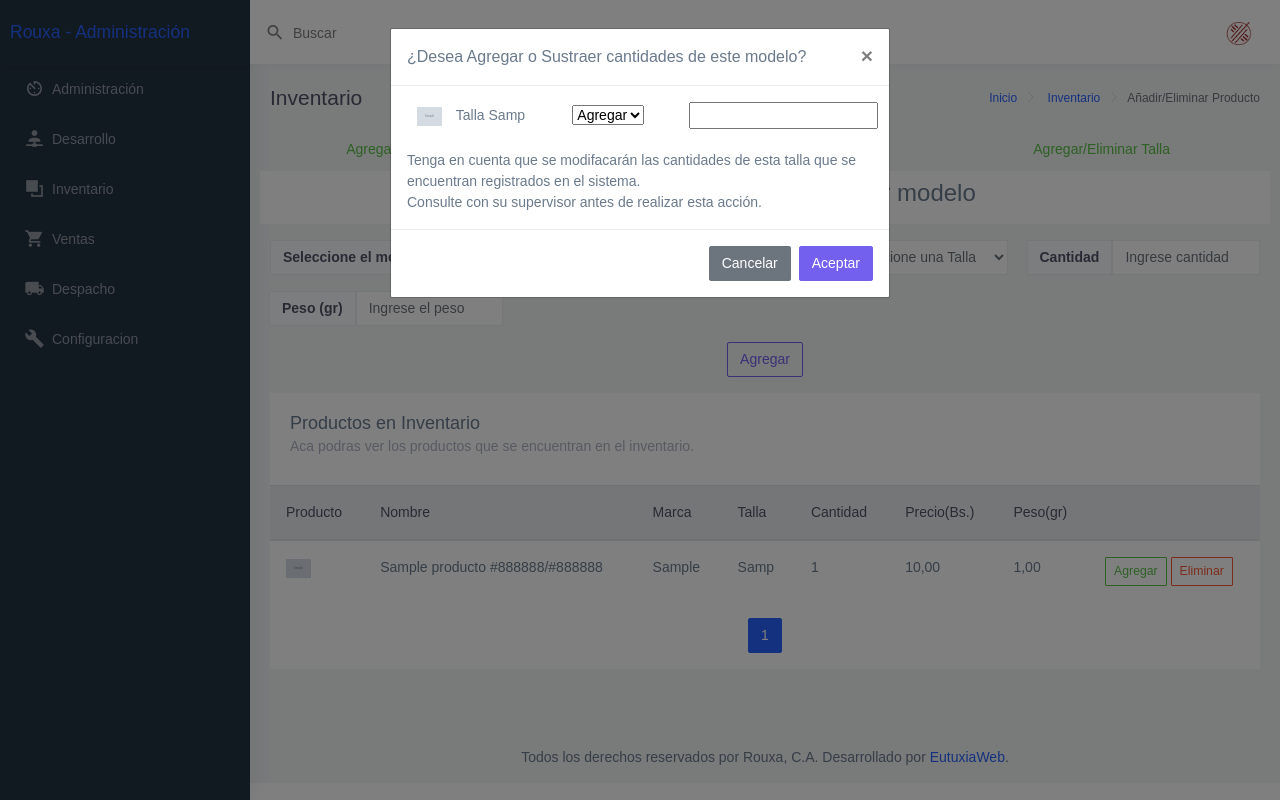
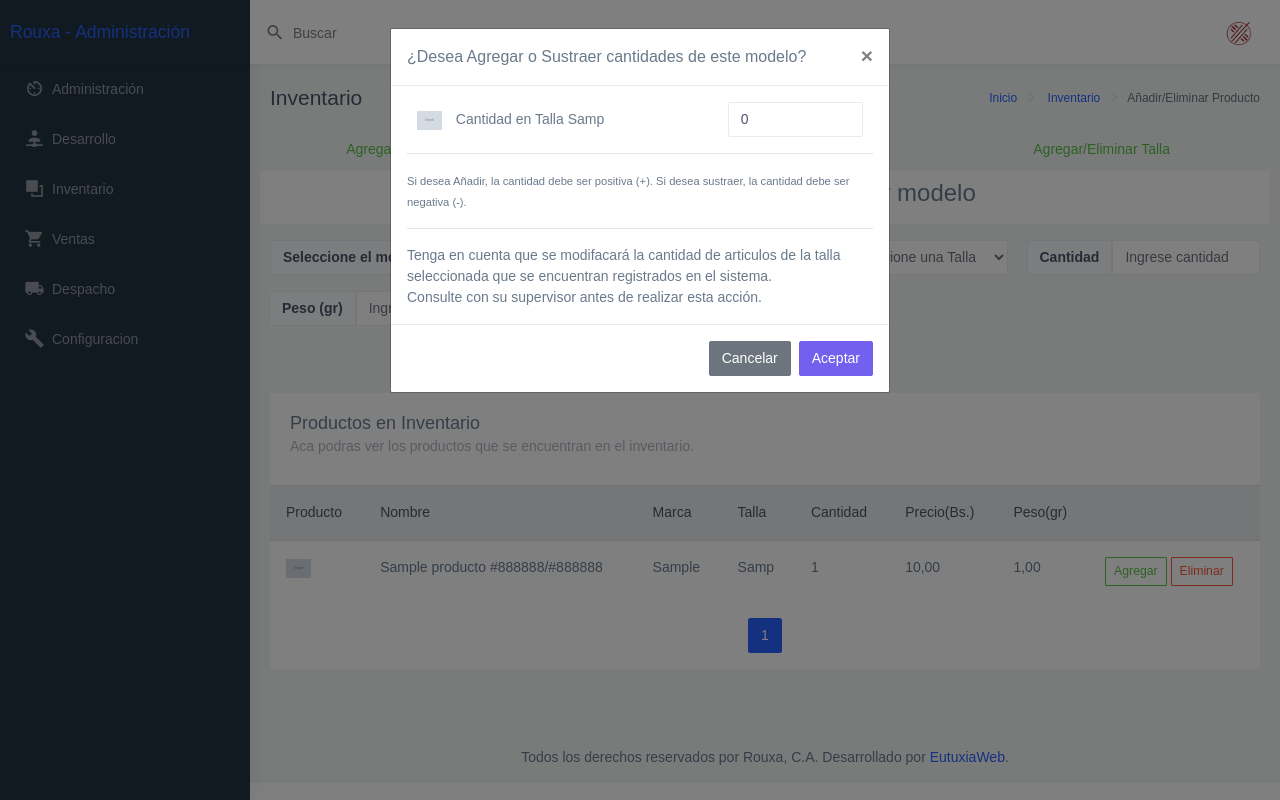
Before and after one commit to CarlosMaita/Ecommerce, a PHP site: page /admin/inventario/tallas.php in a window 1280 px wide, after a click on "Agregar". Run offline with PHP 8.4, Linux system fonts and the light colour scheme; the visitor is signed in with stand-in values (Sample User, id 1); tables that the repository leaves empty hold one stand-in row (values such as "Sample post"); some web fonts are replaced; grey boxes are pictures that could not be loaded.

Commit message:
Ajuste de tallas
Ajuste del la adicion de tallas en inventario.

```diff
--- a/admin/inventario/tallas.php
+++ b/admin/inventario/tallas.php
@@ -2,12 +2,16 @@
 include_once('../common/sesion2.php');
 require('../../common/conexion.php');
 #Añadir elemento
-if(isset($_GET['add']) & !empty($_GET['add'])){
-    $idinventario=$_GET['add'];
-    $sql = "UPDATE INVENTARIO SET CANTIDAD=CANTIDAD+1 WHERE IDINVENTARIO = '$idinventario';";
+if(isset($_POST['add'],$_POST['cant']) & !empty($_POST['add'])){
+    $idinventario=$_POST['add'];
+    $cantidad=$_POST['cant'];
+    $sql = "UPDATE INVENTARIO SET CANTIDAD=CANTIDAD+$cantidad WHERE IDINVENTARIO = '$idinventario';";
                    if ($conn->query($sql) === TRUE) {
-                        echo '<script> alert("Inventario Actualizado"); </script>';
-                      } else { echo '<script> alert("Error:'. $sql . '<br>'. $conn->error.'"); </script>'; }
+                        #echo '<script> alert("Inventario Actualizado"); </script>';
+                        header('Location: ./tallas.php');
+                      } else {
+                         echo '<script> alert("Error:'. $sql . '<br>'. $conn->error.'"); </script>';
+                        }
 }
 #eliminar elemento
 if(isset($_GET['delete']) & !empty($_GET['delete'])){
@@ -291,6 +295,7 @@ if(isset($_POST['modelo'],$_POST['talla'],$_POST['cantidad'], $_POST['peso'])){
                                   </tr>
                                   <div class="modal fade" id="ag<?php echo $row['IDINVENTARIO']; ?>" tabindex="-1" role="dialog" aria-labelledby="exampleModalLabel" aria-hidden="true">
                                     <div class="modal-dialog" role="document">
+                                      <form class="" action="" method="POST">
                                       <div class="modal-content">
                                         <div class="modal-header">
                                           <h5 class="modal-title">¿Desea Agregar o Sustraer cantidades de este modelo?</h5>
@@ -306,28 +311,30 @@ if(isset($_POST['modelo'],$_POST['talla'],$_POST['cantidad'], $_POST['peso'])){
                                               <div class="col-1">
                                                 <img src="../../imagen/<?php echo $row['IMAGEN'];?>" alt="" width="25px"/>
                                               </div>
-                                              <div class="col-3">
-                                                <span>Talla <?=$row['TALLA']?></span>
+                                              <div class="col-5">
+                                                <span>Cantidad en Talla <?=$row['TALLA']?></span>
                                               </div>
-                                              <div class="col-3">
-                                                <select class="" name="talla">
-                                                  <option value="1">Agregar</option>
-                                                </select>
+                                              <div class="col-2">
                                               </div>
-                                              <div class="col-3">
-                                                <input type="number" name="cant" value="">
+                                              <div class="col-4">
+
+                                                <input class="form-control" type="number" name="cant" value="0">
+                                                <input type="hidden" name="add" value="<?=$row['IDINVENTARIO']?>">
                                               </div>
                                             </div>
                                           </div>
-                                        </br>
-                                          Tenga en cuenta que se modifacarán las cantidades de esta talla que se encuentran registrados en el sistema.</br>
+                                          <hr>
+                                          <small>Si desea Añadir, la cantidad debe ser positiva (+). Si desea sustraer, la cantidad debe ser negativa (-).</small>
+                                          <hr>
+                                          Tenga en cuenta que se modifacará la cantidad de articulos de la talla seleccionada que se encuentran registrados en el sistema.</br>
                                           Consulte con su supervisor antes de realizar esta acción.
                                         </div>
                                         <div class="modal-footer">
                                           <button type="button" class="btn btn-secondary" data-dismiss="modal">Cancelar</button>
-                                          <a href="tallas.php?add=<?=$row['IDINVENTARIO']?>" class="btn btn-primary">Aceptar</a>
+                                          <button type="submit"  class="btn btn-primary">Aceptar</a>
                                         </div>
                                       </div>
+                                    </form>
                                     </div>
                                   </div>
                                   <div class="modal fade" id="eli<?php echo $row['IDINVENTARIO']; ?>" tabindex="-1" role="dialog" aria-labelledby="exampleModalLabel" aria-hidden="true">
```
